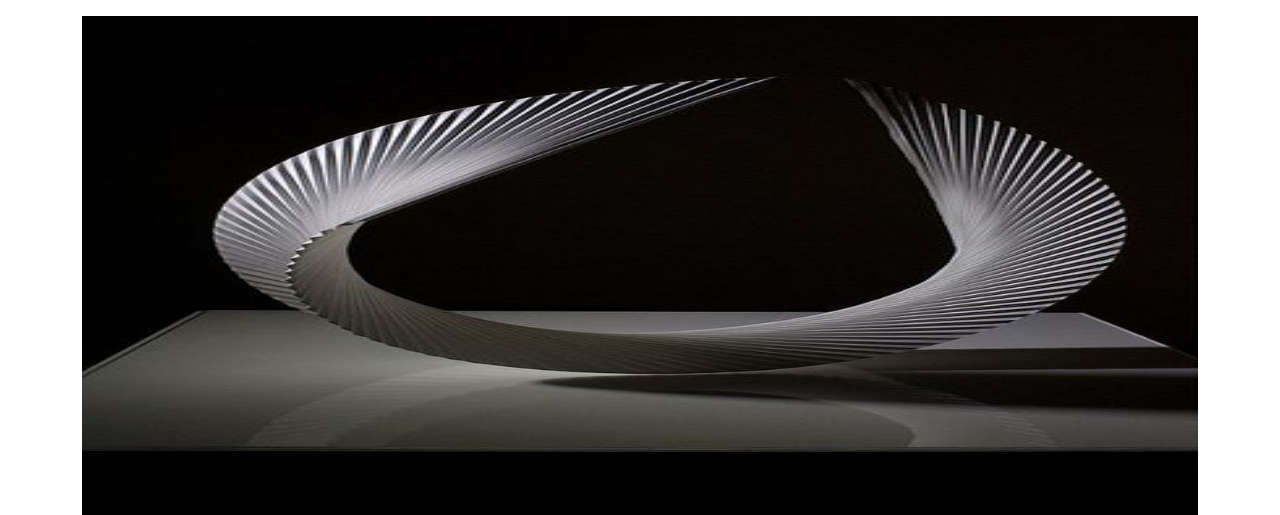
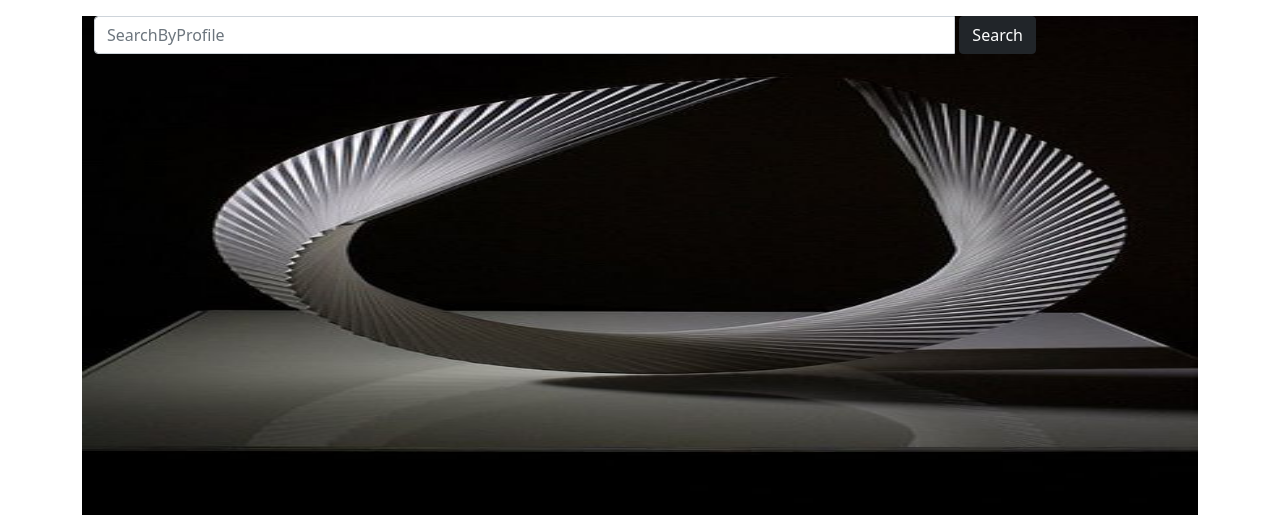
Before and after one commit to RhonaJoyKe/Awards, a Django app: page / in a window 1280 px wide. Shown: the part 82-597 px from the top of the page. Run offline with Django 3.2, Linux system fonts and the light colour scheme; data that the repository does not hold is empty; some libraries are stand-ins or nearby versions.

Commit message:
adds search form

```diff
--- a/awardee/templates/index.html
+++ b/awardee/templates/index.html
@@ -6,7 +6,15 @@
 <div class="container">
     <div class="row">
         <div class="col-md-12" id="bgimage">
-
+            <form class="navbar-form" role="search" method="" action="{% url 'search_results' %}" style="margin-right:150px;" >
+                {% csrf_token %}
+                <div class="input-group">
+                <input type="text" class="form-control" placeholder="SearchByProfile" name="name">
+                <div class="input-group-btn">
+                <button class="btn btn-dark" style="margin-left: 5px;" type="submit">Search</button>
+                </div>
+                </div>
+                </form>
 
         </div>
     </div>
```
